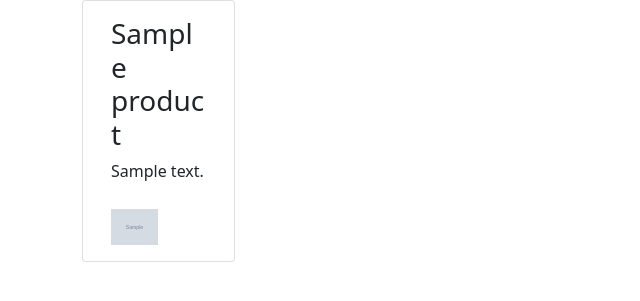
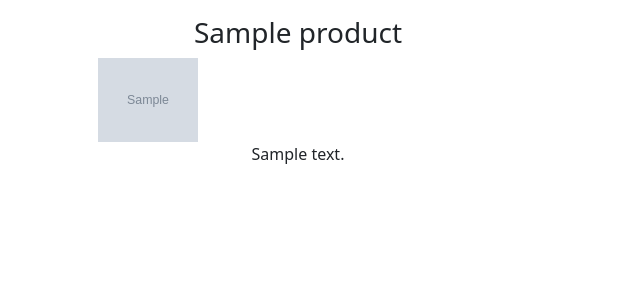
Before and after one commit to marcmedhat6211/Symfony-e-commerce, a Symfony app: template templates/product/show.html.twig in a window 1280 px wide. Shown: the part 56-357 px from the top of the page, without its empty margins (0-640 px from the left). Run offline with Twig, Linux system fonts and the light colour scheme; the template is opened without the code that fills it: most values are stand-ins (such as "Sample title", 1, 10 or a date in 2020); grey boxes marked "Sample" are stand-in pictures; some libraries are stand-ins or nearby versions.

Commit message:
some code refactoring for single product page

```diff
--- a/public/css/styles.css
+++ b/public/css/styles.css
@@ -4,12 +4,6 @@
 
 .extreme-right {
     margin-left: 1600px;
-}
-
-.size {
-    max-width: 50%;
-    max-height: 50%;
-    padding-top:10px;
 }
 
 /* .new-arrivals {padding:85px 0 70px;}
--- a/templates/product/show.html.twig
+++ b/templates/product/show.html.twig
@@ -7,15 +7,15 @@
 
       <!--bootstrap card with 3 horizontal images-->
       <div class="row">
-          <div class="card col-md-4">
+          <!-- <div class="card col-md-4">  -->
             <div class="card-body">
-              <h3 class="card-title">{{ product.name }}</h3>
-              <p class="card-text">{{ product.description }}</p>
+              <h3 style="text-align: center;" class="card-title">{{ product.name }}</h3>
               {% for image in  images %}
-                <img class="size" src="{{ '/uploads/' ~ image }}" alt="">
+                <img style="height: 60%; width: 25%" src="{{ '/uploads/' ~ image }}" alt="">
               {% endfor %}
+              <p style="text-align: center;" class="card-text">{{ product.description }}</p>
             </div>
-          </div>
+          <!-- </div> -->
       </div>
   </div>
 </div>
```
